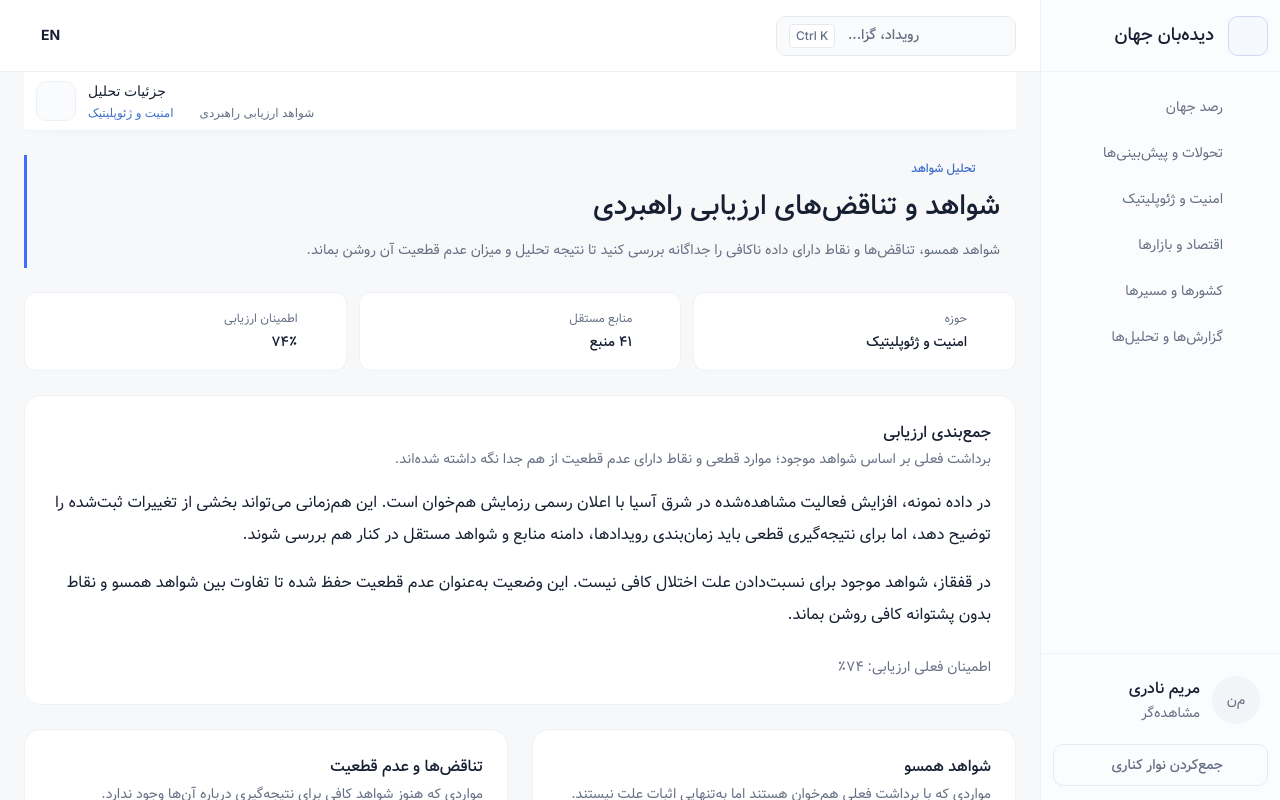
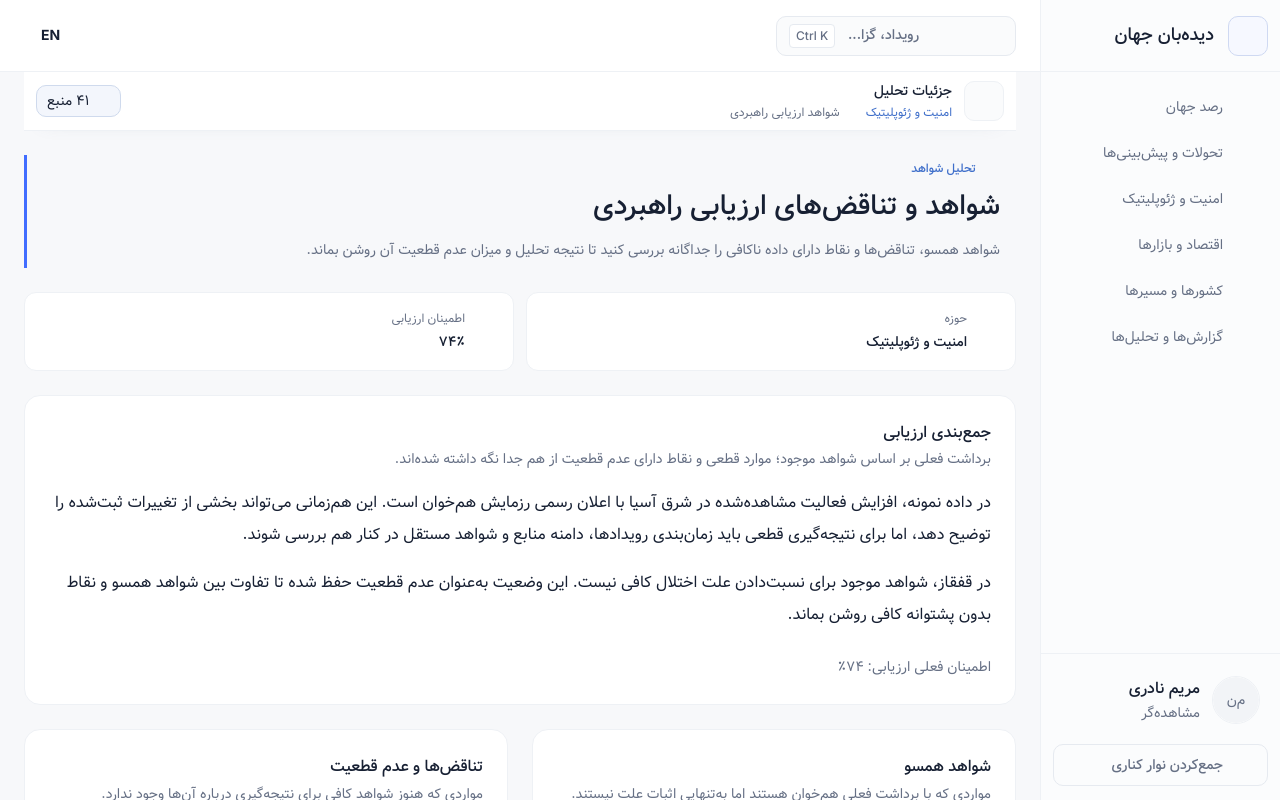
Before and after one commit to MohebaliDesign/Algonet-Didehban-Jahan, a React (Vite) app: page /security/assessment in a window 1280 px wide. Shown: the top 800 px of the page. Built offline with nearby package versions, Linux system fonts and the light colour scheme.

Commit message:
style(security): align assessment toolbar and move source count to header badge

```diff
--- a/src/features/security/SecurityAssessmentPage.tsx
+++ b/src/features/security/SecurityAssessmentPage.tsx
@@ -5,6 +5,7 @@ import { useNavigate } from 'react-router'
 import { usePreferences } from '@/app/PreferencesProvider'
 import { Icon } from '@/components/Icon'
 import { InternalPageToolbar, InternalSection } from '@/components/product/InternalPage'
+import { Badge } from '@/components/ui/badge'
 
 function local<T>(locale: 'fa' | 'en', fa: T, en: T): T {
   return locale === 'fa' ? fa : en
@@ -21,6 +22,7 @@ export function SecurityAssessmentPage() {
         onBack={() => navigate('/security')}
         pageLabel={local(locale, 'جزئیات تحلیل', 'Analysis details')}
         breadcrumbLabel={local(locale, 'مسیر صفحه', 'Breadcrumb')}
+        direction={locale === 'fa' ? 'rtl' : 'ltr'}
         breadcrumbs={[
           {
             label: local(locale, 'امنیت و ژئوپلیتیک', 'Security & geopolitics'),
@@ -28,6 +30,12 @@ export function SecurityAssessmentPage() {
           },
           { label: local(locale, 'شواهد ارزیابی راهبردی', 'Strategic assessment evidence') },
         ]}
+        actions={
+          <Badge variant="outline" className="internal-page-source-badge">
+            <Icon name="document" size={14} />
+            {local(locale, '۴۱ منبع', '41 sources')}
+          </Badge>
+        }
       />
 
       <header className="internal-page-heading security-assessment-heading">
@@ -51,13 +59,6 @@ export function SecurityAssessmentPage() {
           <span>
             <small>{local(locale, 'حوزه', 'Domain')}</small>
             <strong>{local(locale, 'امنیت و ژئوپلیتیک', 'Security & geopolitics')}</strong>
-          </span>
-        </div>
-        <div className="internal-page-meta-item sources">
-          <Icon name="document" size={20} />
-          <span>
-            <small>{local(locale, 'منابع مستقل', 'Independent sources')}</small>
-            <strong>{local(locale, '۴۱ منبع', '41 sources')}</strong>
           </span>
         </div>
         <div className="internal-page-meta-item confidence">
```
